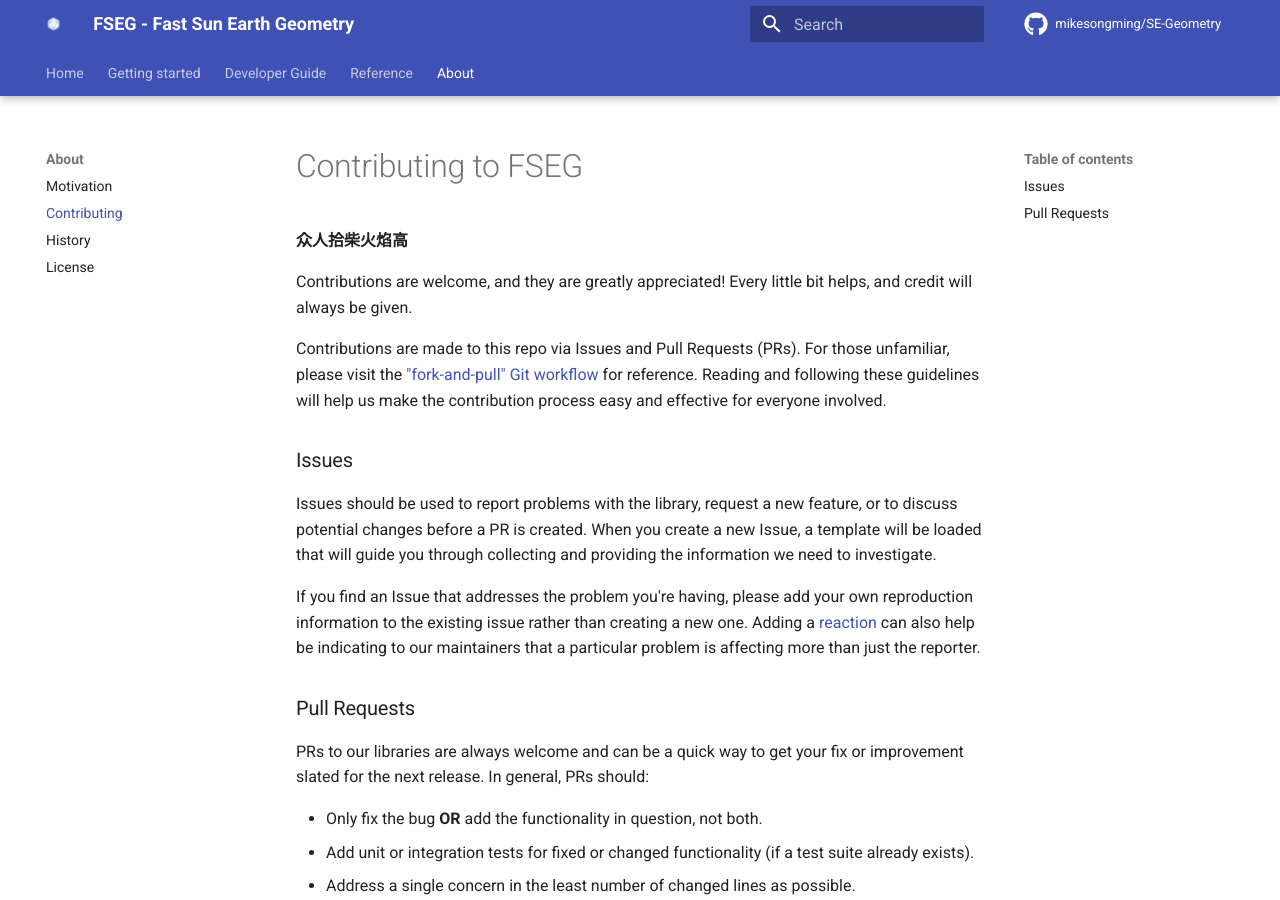
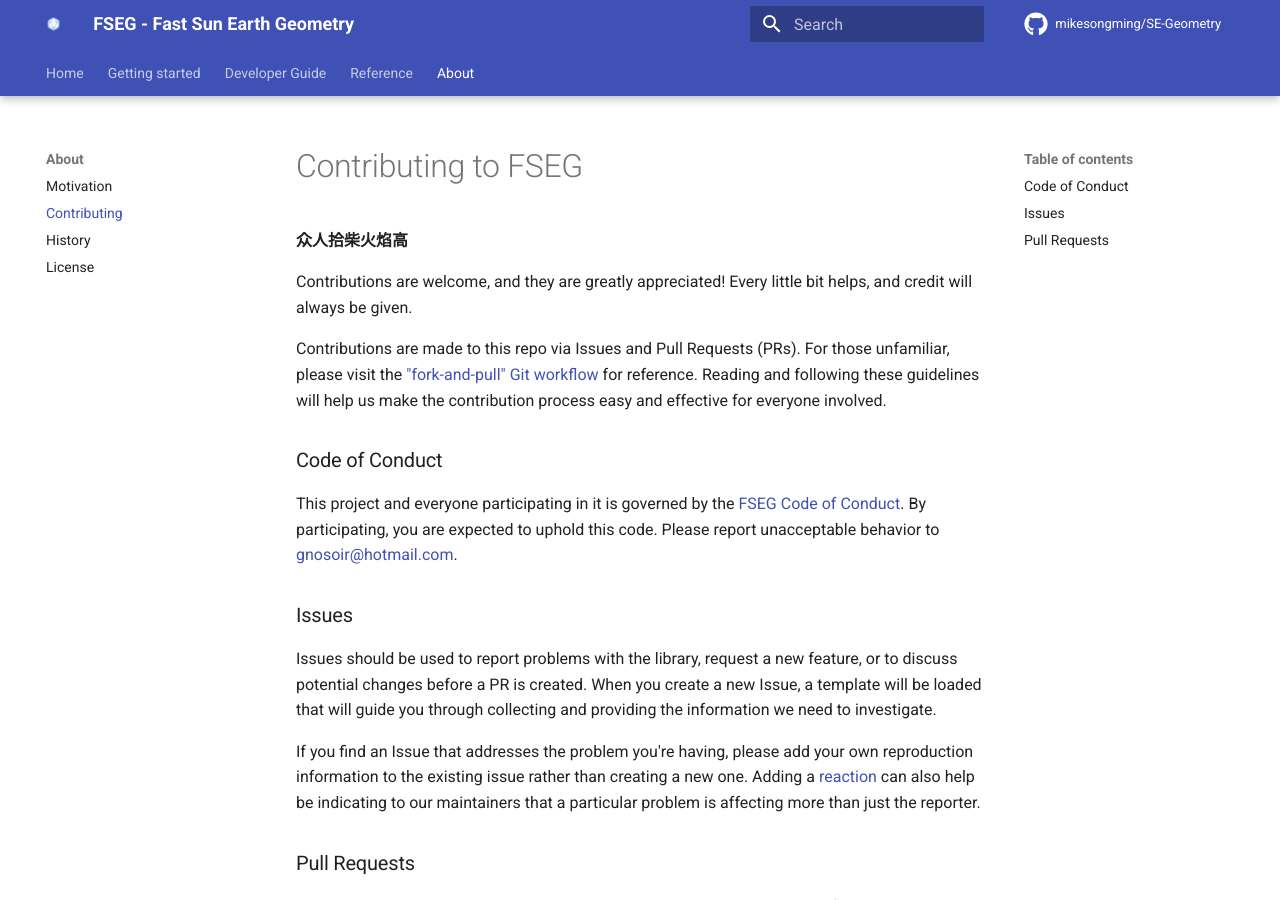
Before and after one commit to mikesongming/SE-Geometry, an MkDocs documentation site: the page built from docs/about/contributing.md, in a window 1280 px wide and 900 px high. Built offline with MkDocs 1.6.1 and Material for MkDocs 9.7.7, drawn with Linux system fonts in a browser that asks for light colours; comment, search, counter and statistics services are not loaded.

Commit message:
add code of conduct

```diff
--- a/docs/about/contributing.md
+++ b/docs/about/contributing.md
@@ -9,6 +9,8 @@ Contributions are made to this repo via Issues and Pull Requests (PRs).
 For those unfamiliar, please visit the ["fork-and-pull" Git workflow](https://github.com/susam/gitpr) for reference.
 Reading and following these guidelines will help us make the contribution process easy and effective for everyone involved.
 
+### Code of Conduct
+This project and everyone participating in it is governed by the [FSEG Code of Conduct](https://github.com/mikesongming/SE-Geometry/blob/master/CODE_OF_CONDUCT.md). By participating, you are expected to uphold this code. Please report unacceptable behavior to <gnosoir@hotmail.com>.
 
 ### Issues
 
```
Also changed, not shown: docs/about/license.md (+2 -2 lines).
